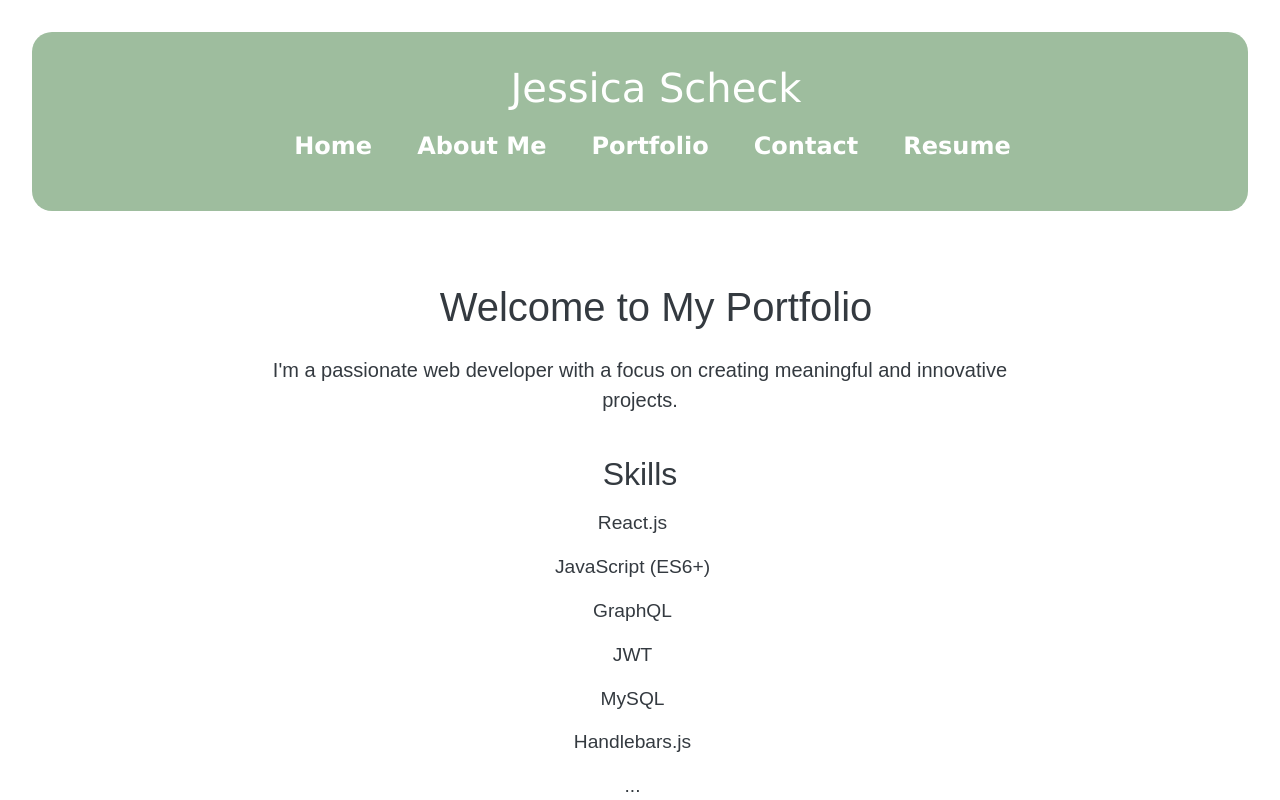
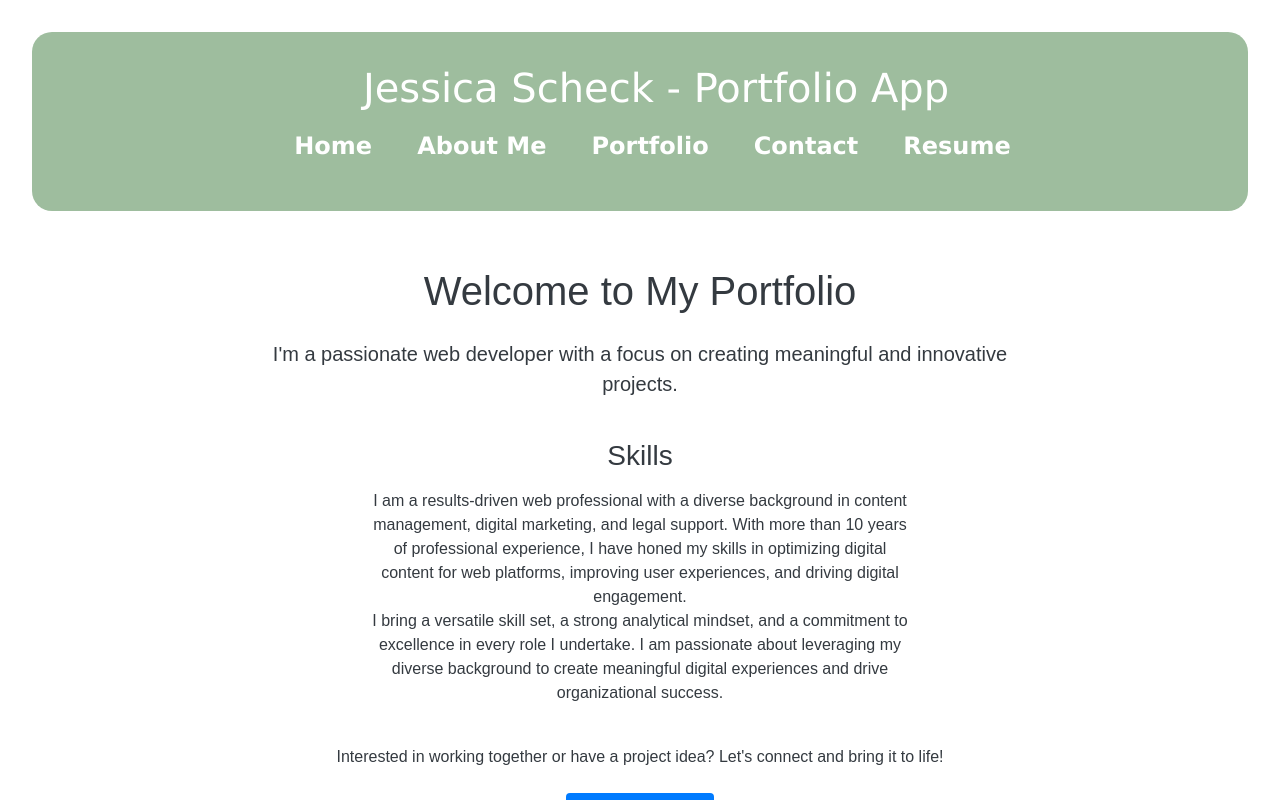
Before and after one commit to Jessmica11/react-portfolio, a React (Vite) app: page / in a window 1280 px wide. Shown: the top 800 px of the page. Built offline with nearby package versions, Linux system fonts and the light colour scheme.

Commit message:
Updating for better SEO and WCAG

```diff
--- a/src/components/Footer/Footer.jsx
+++ b/src/components/Footer/Footer.jsx
@@ -16,7 +16,7 @@ export default function Footer() {
             </a>
           </div>
           {/* I made this copyright dynamic */}
-          <p className="text-muted mb-0">© {new Date().getFullYear()} Jessica Scheck. All rights reserved.</p>
+          <p className="text-muted mb-0">© {new Date().getFullYear()} React.jsx app created by Jessica Scheck. All rights reserved.</p>
         </div>
       </div>
     </footer>
--- a/src/components/Header/Header.jsx
+++ b/src/components/Header/Header.jsx
@@ -5,7 +5,7 @@ import './Header.css';
 function Header() {
   return (
     <header>
-      <h1>Jessica Scheck</h1>
+      <h1>Jessica Scheck - Portfolio App</h1>
       <Nav />
     </header>
   );
--- a/src/components/Nav/Nav.css
+++ b/src/components/Nav/Nav.css
@@ -1,11 +1,9 @@
 nav {
     position: relative;
-    /* To position the menu */
 }
 
 .menu-icon {
     display: none;
-    /* Hidden by default */
     flex-direction: column;
     cursor: pointer;
 }
@@ -28,7 +26,6 @@ nav {
 
 .nav-list.open {
     display: flex;
-    /* Show list when open */
 }
 
 li {
@@ -39,6 +36,13 @@ a {
     color: #333;
     text-decoration: none;
     transition: color 0.3s, cursor 0.3s;
+}
+
+/* Add focus styles for better WCAG */
+a:focus,
+.menu-icon:focus {
+    outline: 2px solid #745151;
+    outline-offset: 2px;
 }
 
 a:hover {
@@ -68,10 +72,12 @@ a.active {
         max-height: 0;
         overflow: hidden;
         transition: max-height 0.4s ease-in-out;
+        visibility: hidden;
     }
 
     .nav-list.open {
         max-height: 500px;
+        visibility: visible;
     }
 
     li {
--- a/src/components/Nav/Nav.jsx
+++ b/src/components/Nav/Nav.jsx
@@ -1,37 +1,47 @@
-import React, { useState } from 'react'; // Import useState hook
+import React, { useState } from 'react';
 import { Link } from 'react-router-dom';
 import './Nav.css';
 
 function Navigation() {
-  const [isOpen, setIsOpen] = useState(false); // State to track if the menu is open
+  const [isOpen, setIsOpen] = useState(false);
 
   const toggleMenu = () => {
-    setIsOpen(!isOpen); // Toggle the menu open/close state
+    setIsOpen(!isOpen);
   };
 
   return (
     <nav>
-      <div className="menu-icon" onClick={toggleMenu}>
+      <button
+        className="menu-icon"
+        onClick={toggleMenu}
+        aria-expanded={isOpen}
+        aria-controls="nav-list"
+        aria-label={isOpen ? "Close navigation menu" : "Open navigation menu"}
+      >
         {/* Hamburger Icon */}
         <span className={`bar ${isOpen ? 'toggle' : ''}`}></span>
         <span className={`bar ${isOpen ? 'toggle' : ''}`}></span>
         <span className={`bar ${isOpen ? 'toggle' : ''}`}></span>
-      </div>
-      <ul className={`nav-list ${isOpen ? 'open' : ''}`}>
-        <li>
-          <Link to="/">Home</Link>
+      </button>
+      <ul
+        id="nav-list"
+        className={`nav-list ${isOpen ? 'open' : ''}`}
+        role="menu"
+      >
+        <li role="none"> {/* Indicates that this list item is not a menu item */}
+          <Link to="/" role="menuitem">Home</Link> {/* Defines this link as a menu item */}
         </li>
-        <li>
-          <Link to="/about">About Me</Link>
+        <li role="none">
+          <Link to="/about" role="menuitem">About Me</Link>
         </li>
-        <li>
-          <Link to="/portfolio">Portfolio</Link>
+        <li role="none">
+          <Link to="/portfolio" role="menuitem">Portfolio</Link>
         </li>
-        <li>
-          <Link to="/contact">Contact</Link>
+        <li role="none">
+          <Link to="/contact" role="menuitem">Contact</Link>
         </li>
-        <li>
-          <Link to="/resume">Resume</Link>
+        <li role="none">
+          <Link to="/resume" role="menuitem">Resume</Link>
         </li>
       </ul>
     </nav>
--- a/src/pages/Contact/Contact.jsx
+++ b/src/pages/Contact/Contact.jsx
@@ -4,7 +4,7 @@ import ContactForm from '../../components/ContactForm/ContactForm';
 function Contact() {
   return (
     <section>
-      <h2>Contact Jess Scheck Today</h2>
+      <h2><br />Contact Jessica Scheck Today</h2>
       <p>Once your form is submitted, I will reach out as soon as possible to the email address provided.</p>
       <ContactForm />
     </section>
--- a/src/pages/Home/Home.jsx
+++ b/src/pages/Home/Home.jsx
@@ -7,7 +7,7 @@ const Home = () => {
       <div className="container">
         <div className="row">
           <div className="col-md-8 mx-auto">
-            <h1 className="display-4 mb-4">Welcome to My Portfolio</h1>
+            <h2 className="display-4 mb-4">Welcome to My Portfolio</h2>
             <p className="lead">
               I'm a passionate web developer with a focus on creating meaningful and innovative projects.
             </p>
@@ -15,17 +15,11 @@ const Home = () => {
         </div>
         <div className="row mt-4">
           <div className="col-md-6 mx-auto">
-            <h2 className="mb-3">Skills</h2>
-            <ul className="list-unstyled">
-              <li>React.js</li>
-              <li>JavaScript (ES6+)</li>
-              <li>GraphQL</li>
-              <li>JWT</li>
-              <li>MySQL</li>
-              <li>Handlebars.js</li>
-              <li>...</li>
-              {/* I'll redo this section to be more "me" */}
-            </ul>
+            <h3 className="mb-3">Skills</h3>
+            <p>I am a results-driven web professional with a diverse background in content management, digital marketing, and legal support. With more than 10 years of professional experience, I have honed my skills in optimizing digital content for web platforms, improving user experiences, and driving digital engagement.
+              <br />
+              I bring a versatile skill set, a strong analytical mindset, and a commitment to excellence in every role I undertake. I am passionate about leveraging my diverse background to create meaningful digital experiences and drive organizational success.
+            </p>
           </div>
         </div>
         <div className="row mt-4">
--- a/src/pages/ProjectList/ProjectList.jsx
+++ b/src/pages/ProjectList/ProjectList.jsx
@@ -39,14 +39,14 @@ const projects = [
     externalUrl: 'https://book-shelf-ec28e1e38c1b.herokuapp.com/',
     gitHubUrl: 'https://github.com/Jessmica11/Bookshelf'
   },
-  // add more projects later
+  // add more projects as I create
 ];
 
 const ProjectList = () => {
   return (
     <section id="portfolio">
       <div className="container">
-        <h1 className="text-center mb-5">My Portfolio</h1>
+        <h2 className="text-center mb-5">Explore My Projects</h2>
         <div className="row row-cols-2 mb-4">
           {projects.map((project) => (
             <div key={project.id} className="col-md-6 mb-4">
--- a/src/pages/Resume/Resume.jsx
+++ b/src/pages/Resume/Resume.jsx
@@ -6,11 +6,11 @@ const Resume = () => {
   return (
     <section id="resume">
       <div className="container">
-        <h2 className="text-center mb-4">Resume</h2>
+        <h2 className="text-center mb-4">My Resume</h2>
         <div className="text-center">
-          <p>Download my resume to learn more about my skills and experience.</p>
-          <a href={resumeFilePath} download="Jessica_Scheck_Resume.pdf" className="btn btn-primary">
-            <strong>Download My Resume</strong>
+          <p>Download my resume for more details about my skills and experience.</p>
+          <a href={resumeFilePath} download="Jessica_Scheck_Resume.pdf" className="btn btn-primary" aria-label="Download Jessica Scheck's resume">
+            <strong>Download</strong>
           </a>
         </div>
       </div>
```
